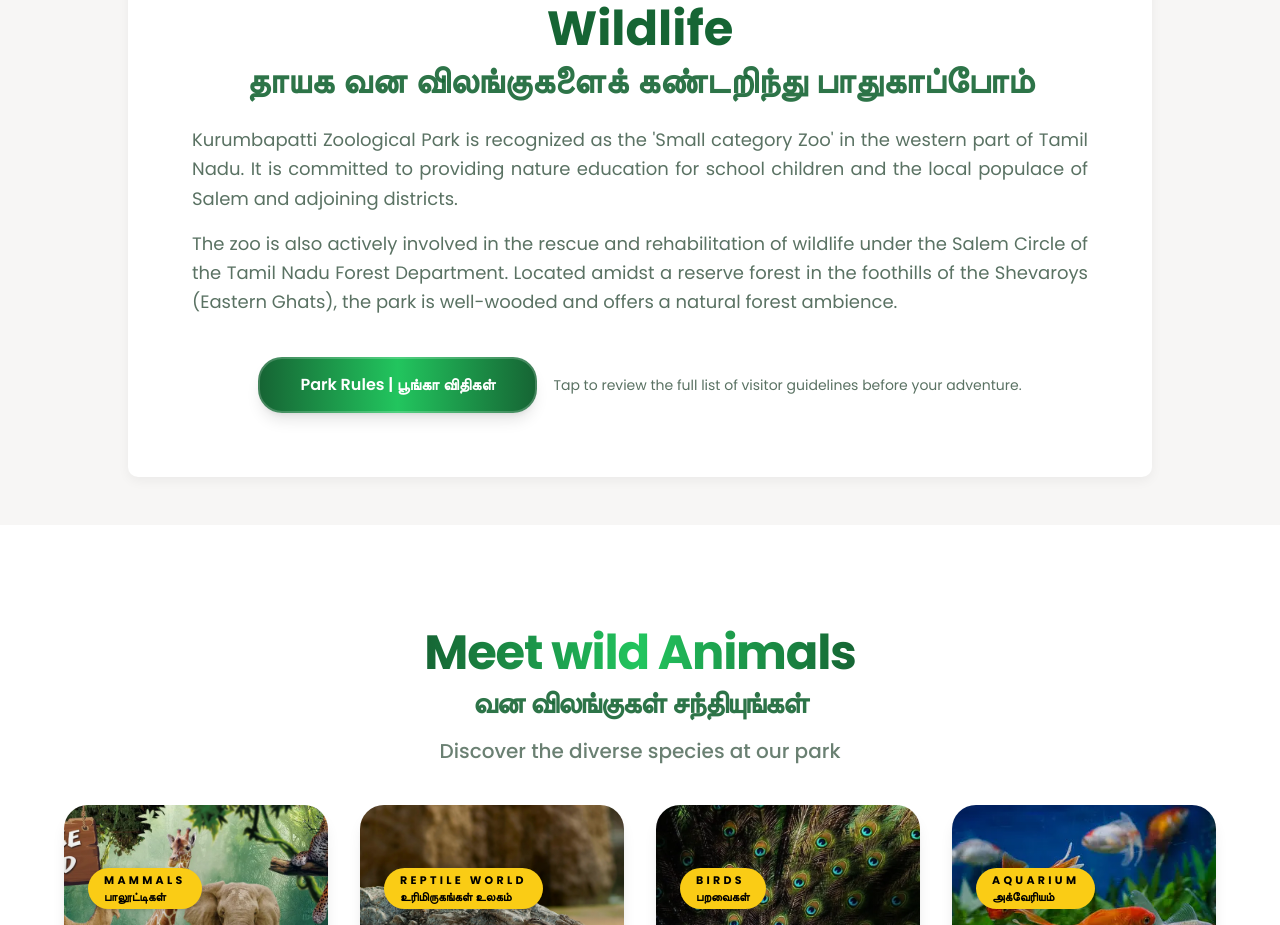
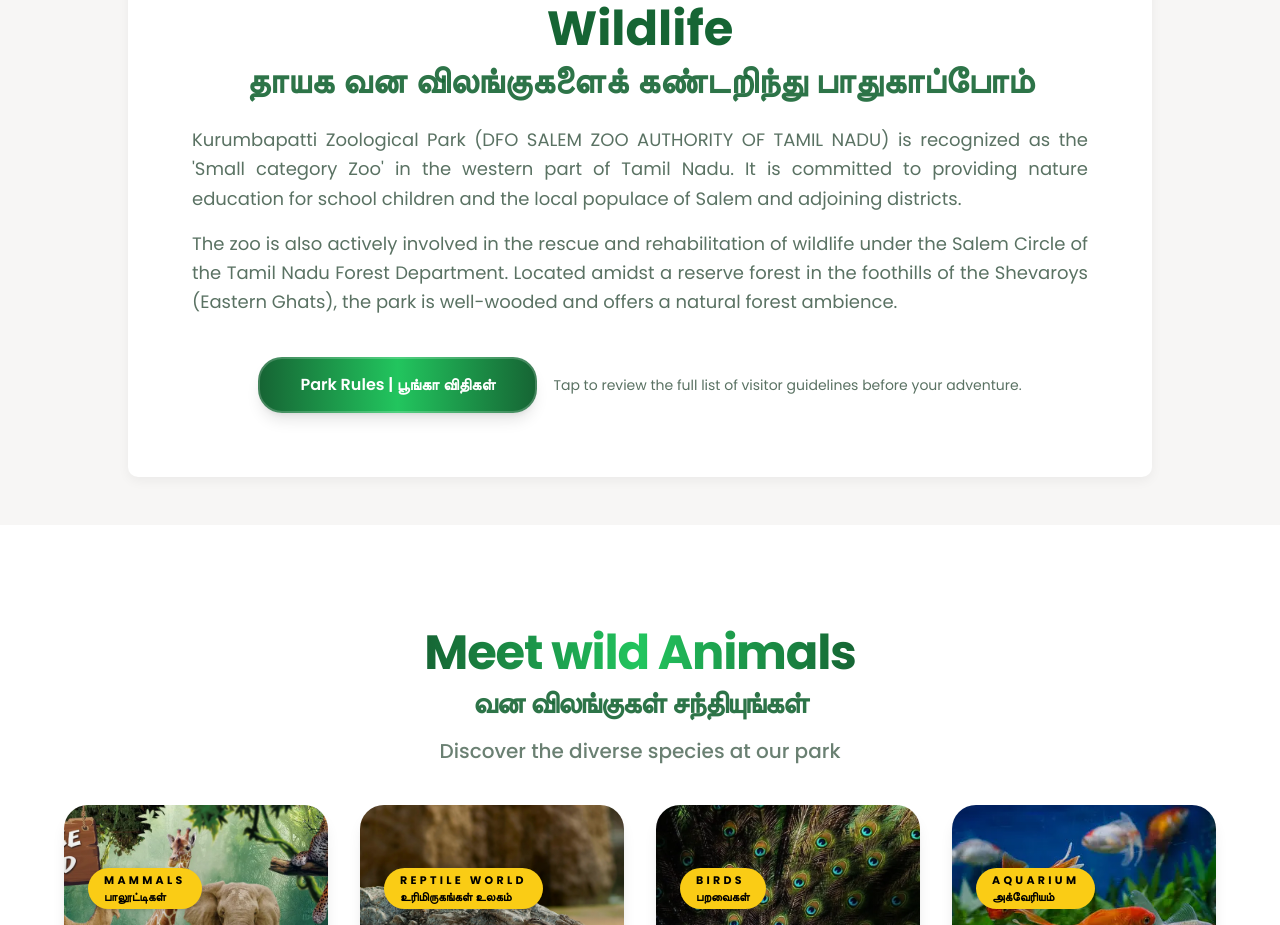
Before and after one commit to Svishnu21/zoo-ticketing-system, a React (Vite) app in the folder frontend/: page / in a window 1280 px wide. Shown: the part 923-1848 px from the top of the page. Built offline with nearby package versions, Linux system fonts and the light colour scheme.

Commit message:
content updation

```diff
--- a/frontend/src/data/content.ts
+++ b/frontend/src/data/content.ts
@@ -99,7 +99,7 @@
   },
   paragraphs: [
     {
-      en: "Kurumbapatti Zoological Park is recognized as the 'Small category Zoo' in the western part of Tamil Nadu. It is committed to providing nature education for school children and the local populace of Salem and adjoining districts.",
+      en: "Kurumbapatti Zoological Park (DFO SALEM ZOO AUTHORITY OF TAMIL NADU) is recognized as the 'Small category Zoo' in the western part of Tamil Nadu. It is committed to providing nature education for school children and the local populace of Salem and adjoining districts.",
       ta: 'குரும்பப்பட்டி உயிரியல் பூங்கா,மேற்கு தமிழ்நாட்டின்  அங்கீகரிக்கப்பட்ட \'சிறிய வகை உயிரியல் பூங்கா\' ஆகும். இது சேலம் மற்றும் அருகிலுள்ள மாவட்டங்களின் பள்ளி மாணவர்கள் மற்றும் உள்ளூர் மக்களுக்கு இயற்கை கல்வியை வழங்க அர்ப்பணித்துள்ளது.',
     },
     {
```
